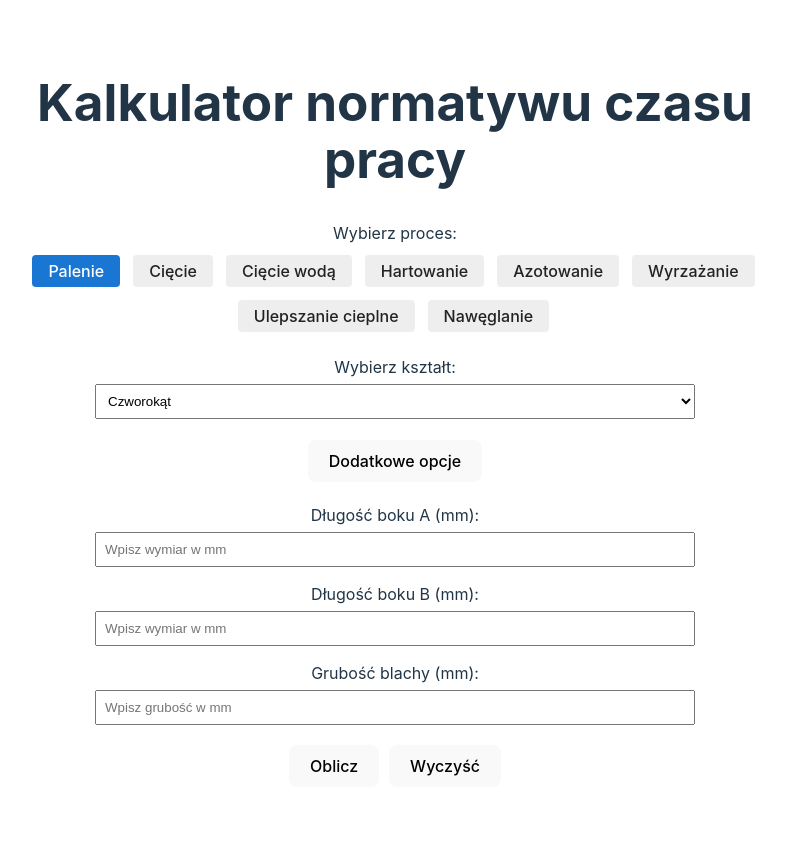
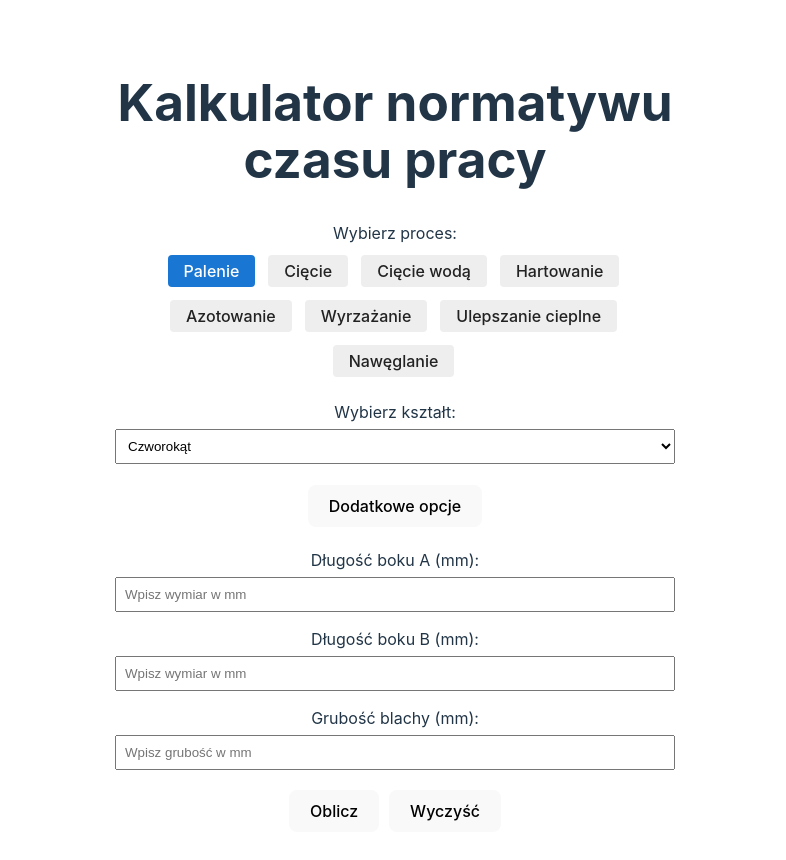
Before and after one commit to rymarczyk-tomasz/SheetBurningCalculator, a React (Vite) app: page / in a window 1280 px wide. Shown: the top 860 px of the page, without its empty margins (245-1031 px from the left). Built offline with nearby package versions, Linux system fonts and the light colour scheme.

Commit message:
Adjust max-width for container and remove unnecessary styles from input and select elements

```diff
--- a/src/App.css
+++ b/src/App.css
@@ -1,5 +1,5 @@
 .container {
-    max-width: 800px;
+    max-width: 600px;
     margin: 0 auto;
     padding: 20px;
     text-align: center;
@@ -17,12 +17,8 @@ label {
 input,
 select {
     width: 100%;
-    max-width: 600px;
     padding: 8px;
     box-sizing: border-box;
-    margin-left: auto;
-    margin-right: auto;
-    display: block;
 }
 
 button {
```
